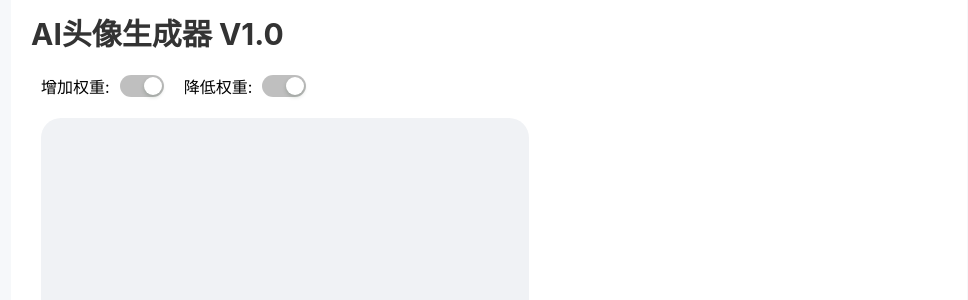
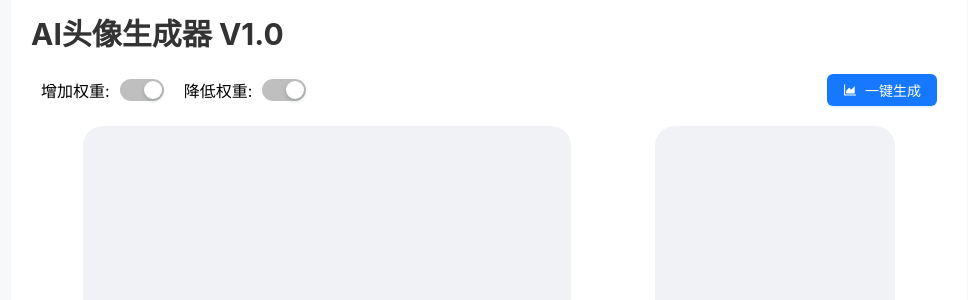
Before and after one commit to lianghaoN/AICreateImg, a React (Create React App) app: page / in a window 1280 px wide. Shown: the top 300 px of the page, without its empty margins (151-1119 px from the left). Built offline with nearby package versions, Linux system fonts and the light colour scheme.

Commit message:
feat: 画页面

```diff
--- a/src/App.css
+++ b/src/App.css
@@ -36,6 +36,11 @@
 .antSwitch{
     cursor: url(https://www.wikimoe.com/content/templates/black_memory%20v1.1/images/web_cursor_link.cur),auto!important;
 }
+.container{
+    display: flex;
+    align-items: center;
+    justify-content: space-around;
+}
 .activeTags{
     margin-top: 20px;
     display: flex;
@@ -49,8 +54,11 @@
 .tagController{
     display: flex;
     align-items: center;
-
 }
 .imgContainer{
-
+    margin-top: 20px;
+    background: rgb(240, 242, 245);
+    height: 240px;
+    border-radius: 20px;
+    width: 240px;
 }
--- a/src/App.tsx
+++ b/src/App.tsx
@@ -1,6 +1,7 @@
 import React, { useCallback, useState } from 'react';
 import './App.css';
-import { Switch, Tag, Space } from 'antd';
+import { Switch, Tag, Space, Button } from 'antd';
+import { AreaChartOutlined } from '@ant-design/icons';
 
 function App() {
   const [nav, setNav] = useState<string[]>([]);
@@ -45,7 +46,15 @@ function App() {
                   />
                 </div>
               ))}
+              <Button
+                type="primary"
+                style={{ marginLeft: 'auto' }}
+                icon={<AreaChartOutlined />}
+              >
+                一键生成
+              </Button>
             </nav>
+            <div className="container">
               <div className="activeTags">
                 <Space size={[0, 8]} wrap>
                   {activeTag?.map((item) => (
@@ -55,8 +64,10 @@ function App() {
                   ))}
                 </Space>
               </div>
+              <div className="imgContainer" />
+            </div>
           </article>
-          <article className="imgContainer" />
+          <article />
         </section>
       </div>
     </div>
```
Lines whose indentation alone changed are shown as unchanged.
